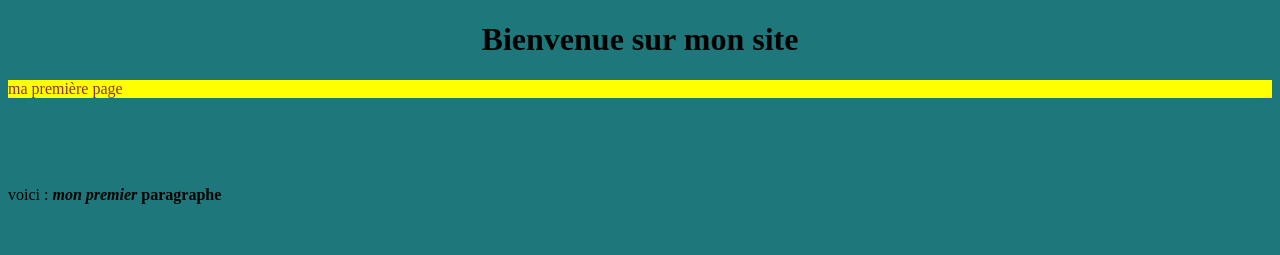
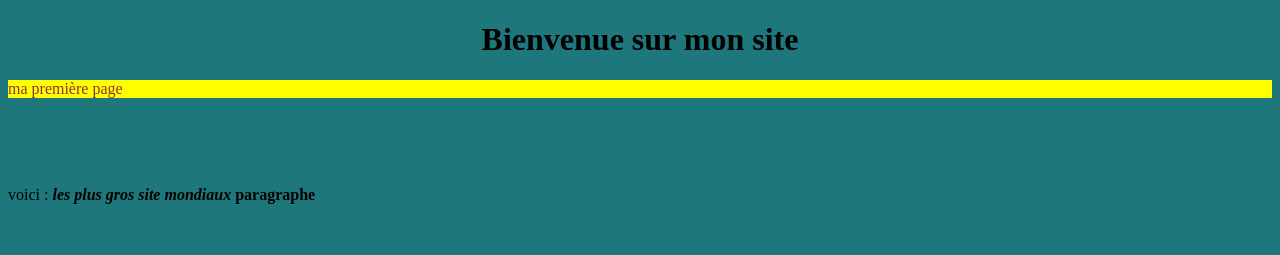
Before and after one commit to Benoitpoincelet/digitalpage, a plain HTML site: page index.html in a window 1280 px wide. Shown: the top 255 px of the page. Drawn offline with Linux system fonts and the light colour scheme.

Commit message:
Add files via upload

```diff
--- a/index.html
+++ b/index.html
@@ -18,7 +18,7 @@
 
             <br><br><br><br>
 
-            voici : <b><i>mon premier</i> paragraphe</b>
+            voici : <b><i>les plus gros site mondiaux</i> paragraphe</b>
         </body>
 
 <br><br><br><br>
```
